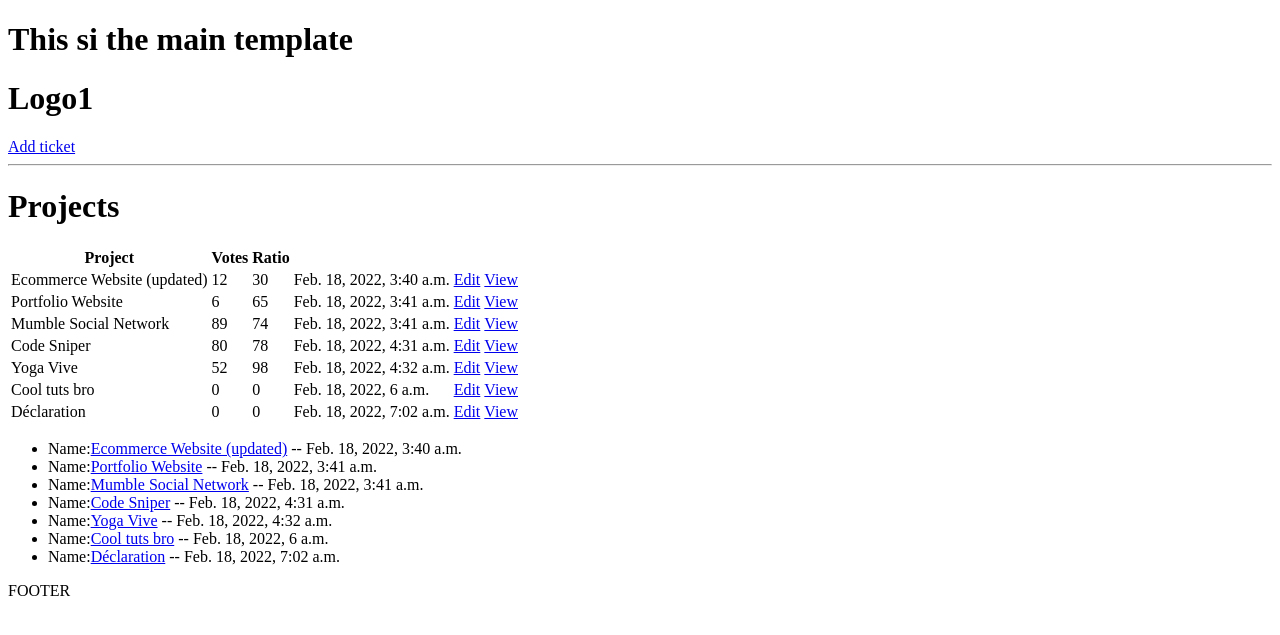
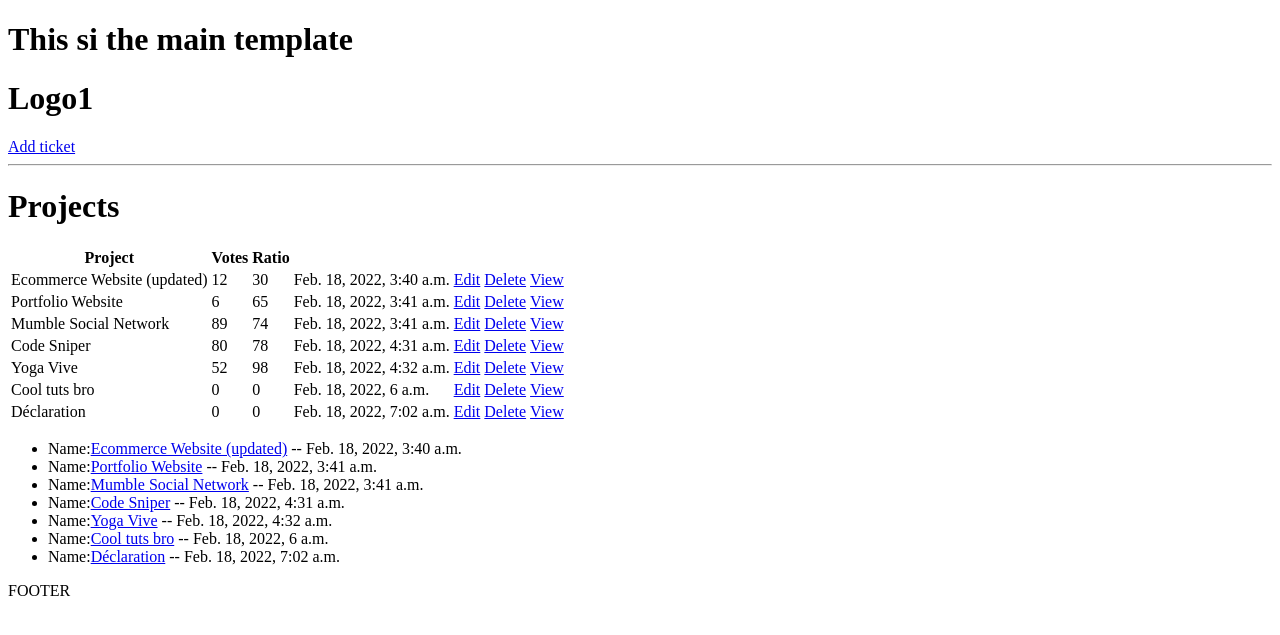
Before and after one commit to Volisbire/OC-P9-Django, a Django app: page / in a window 1280 px wide. Shown: the top 635 px of the page. Run offline with Django 4.2, Linux system fonts and the light colour scheme; data comes from the database, SQL or seed files in the repository; both versions use the stored data as it was after the commit.

Commit message:
crud done

```diff
--- a/LITReview/base/templates/base/projects.html
+++ b/LITReview/base/templates/base/projects.html
@@ -19,6 +19,7 @@
             <td>{{project.vote_ratio}}</td>
             <td>{{project.created}}</td>
             <td><a href="{% url 'update-project' project.id %}">Edit</a></td>
+            <td><a href="{% url 'delete-project' project.id %}">Delete</a></td>
             <td><a href="{% url 'project' project.id %}">View</a></td>
         </tr>
     {% endfor %}
--- a/LITReview/base/urls.py
+++ b/LITReview/base/urls.py
@@ -8,4 +8,5 @@ urlpatterns = [
     path('create-project/', views.createProject, name="create-project"),
 
     path('update-project/<str:pk>', views.updateProject, name="update-project"),
+    path('delete-project/<str:pk>', views.deleteProject, name="delete-project"),
 ]
--- a/LITReview/base/views.py
+++ b/LITReview/base/views.py
@@ -37,3 +37,12 @@ def updateProject(request, pk):
 
     context = {'form':form}
     return render(request, "base/project_form.html", context)
+
+def deleteProject(request, pk):
+    project = Project.objects.get(id=pk)
+    if request.method == 'POST':
+        project.delete()
+        return redirect('projects')
+    context = {'object': project}
+
+    return render(request, 'base/delete_template.html', context)
```
Also changed, not shown: LITReview/base/templates/base/delete_template.html (added, +13 -0 lines), LITReview/db.sqlite3.
